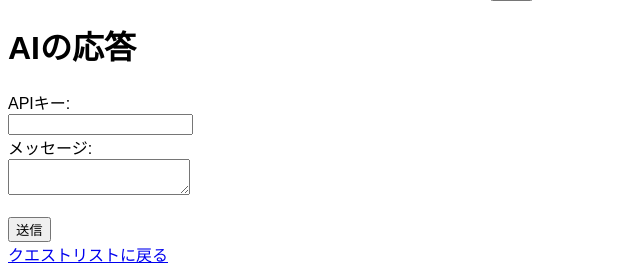
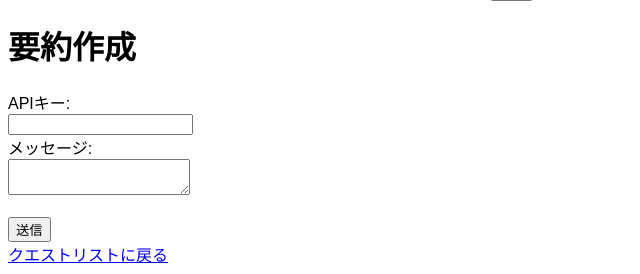
Before and after one commit to s1f10220225/gamification, a Django app: page /sample/2/ in a window 1280 px wide. Shown: the part 530-804 px from the top of the page, without its empty margins (0-640 px from the left). Run offline with Django 5.2, Linux system fonts and the light colour scheme; data that the repository does not hold is empty.

Commit message:
名称変更

```diff
--- a/gamification/templates/gamification/259add_quest.html
+++ b/gamification/templates/gamification/259add_quest.html
@@ -33,7 +33,7 @@
     </div>
 
 
-    <h1>AIの応答</h1>
+    <h1>要約作成</h1>
 
     <form method="POST">
         {% csrf_token %}
```
